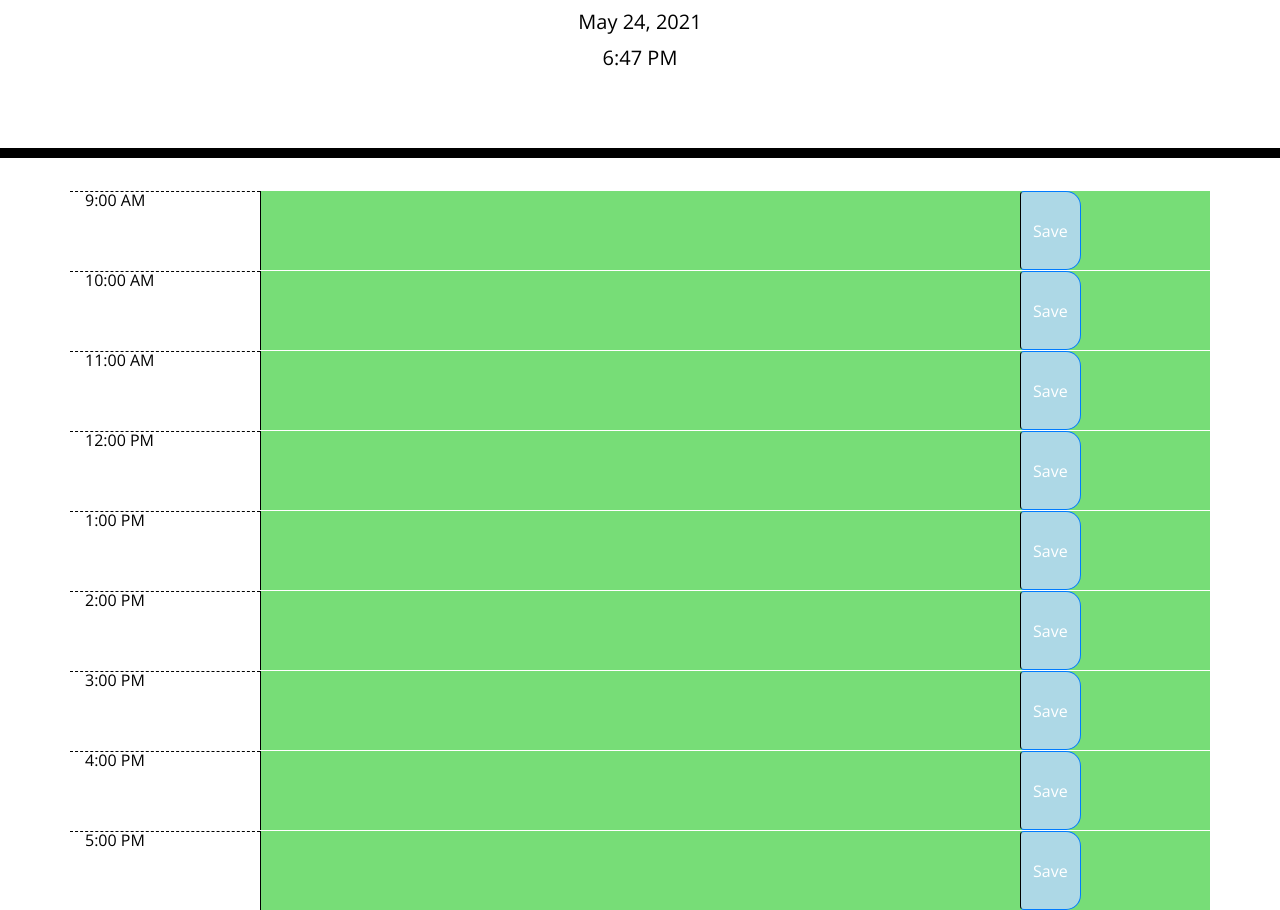
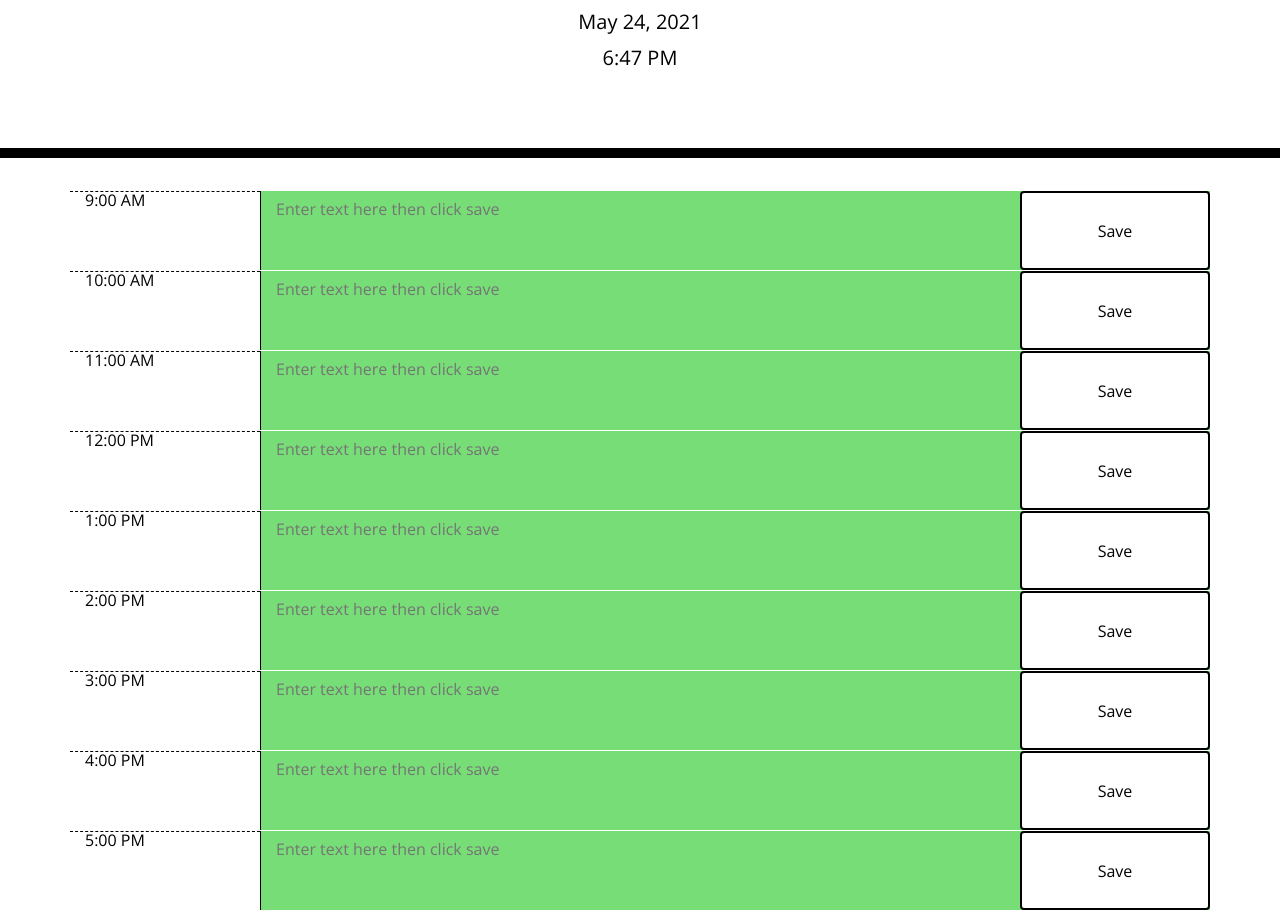
Before and after one commit to matthayden09/work_day_scheduler, a plain HTML site: page index.html in a window 1280 px wide. Shown: the part 182-1092 px from the top of the page. Drawn offline with nearby package versions, Linux system fonts and the light colour scheme.

Commit message:
added placeholder text and adjusted buttons

```diff
--- a/index.html
+++ b/index.html
@@ -21,51 +21,52 @@
         <p id="currentTime" class="lead"></p>
 
     </header>
+
     <div class="container">
         <div id="9" class="row">
             <div class="col-2 hour">9:00 AM</div>
-            <textarea id="nine" class="col-8"></textarea>
-            <button type="button" id="nineBtn" class="btn btn-outline-primary saveBtn">Save</button>
+            <textarea id="nine" class="col-8" placeholder="Enter text here then click save"></textarea>
+            <button type="button" id="nineBtn" class="btn btn-outline-primary saveBtn col-2">Save</button>
         </div>
         <div id="10" class="row">
             <div class="col-2 hour">10:00 AM</div>
-            <textarea id="ten" class="col-8"></textarea>
-            <button type="button" id="tenBtn" class="btn btn-outline-primary saveBtn">Save</button>
+            <textarea id="ten" class="col-8" placeholder="Enter text here then click save"></textarea>
+            <button type="button" id="tenBtn" class="btn btn-outline-primary saveBtn col-2">Save</button>
         </div>
         <div id="11" class="row">
             <div class="col-2 hour">11:00 AM</div>
-            <textarea id="eleven" class="col-8"></textarea>
-            <button type="button" class="btn btn-outline-primary saveBtn">Save</button>
+            <textarea id="eleven" class="col-8" placeholder="Enter text here then click save"></textarea>
+            <button type="button" class="btn btn-outline-primary saveBtn col-2">Save</button>
         </div>
         <div id="12" class="row">
             <div class="col-2 hour">12:00 PM</div>
-            <textarea id="twelve" class="col-8"></textarea>
-            <button type="button" class="btn btn-outline-primary saveBtn">Save</button>
+            <textarea id="twelve" class="col-8" placeholder="Enter text here then click save"></textarea>
+            <button type="button" class="btn btn-outline-primary saveBtn col-2">Save</button>
         </div>
         <div id="1" class="row">
             <div class="col-2 hour">1:00 PM</div>
-            <textarea id="one" class="col-8"></textarea>
-            <button type="button" class="btn btn-outline-primary saveBtn">Save</button>
+            <textarea id="one" class="col-8" placeholder="Enter text here then click save"></textarea>
+            <button type="button" class="btn btn-outline-primary saveBtn col-2">Save</button>
         </div>
         <div id="2" class="row">
             <div class="col-2 hour">2:00 PM</div>
-            <textarea id="two" class="col-8"></textarea>
-            <button type="button" class="btn btn-outline-primary saveBtn">Save</button>
+            <textarea id="two" class="col-8" placeholder="Enter text here then click save"></textarea>
+            <button type="button" class="btn btn-outline-primary saveBtn col-2">Save</button>
         </div>
         <div id="3" class="row">
             <div class="col-2 hour">3:00 PM</div>
-            <textarea id="three" class="col-8"></textarea>
-            <button type="button" class="btn btn-outline-primary saveBtn">Save</button>
+            <textarea id="three" class="col-8" placeholder="Enter text here then click save"></textarea>
+            <button type="button" class="btn btn-outline-primary saveBtn col-2">Save</button>
         </div>
         <div id="4" class="row">
             <div class="col-2 hour">4:00 PM</div>
-            <textarea id="four" class="col-8"></textarea>
-            <button type="button" class="btn btn-outline-primary saveBtn">Save</button>
+            <textarea id="four" class="col-8" placeholder="Enter text here then click save"></textarea>
+            <button type="button" class="btn btn-outline-primary saveBtn col-2">Save</button>
         </div>
         <div id="5" class="row">
             <div class="col-2 hour">5:00 PM</div>
-            <textarea id="five" class="col-8"></textarea>
-            <button type="button" class="btn btn-outline-primary saveBtn">Save</button>
+            <textarea id="five" class="col-8" placeholder="Enter text here then click save"></textarea>
+            <button type="button" class="btn btn-outline-primary saveBtn col-2">Save</button>
         </div>
     </div>
 
--- a/style.css
+++ b/style.css
@@ -58,11 +58,9 @@ body {
   }
 
   .saveBtn {
-    border-left: 1px solid black;
-    border-top-right-radius: 15px;
-    border-bottom-right-radius: 15px;
-    background-color: lightblue;
-    color: white;
+    border: 2px solid black;
+    background-color: white;
+    color: black;
   }
 
 
```
